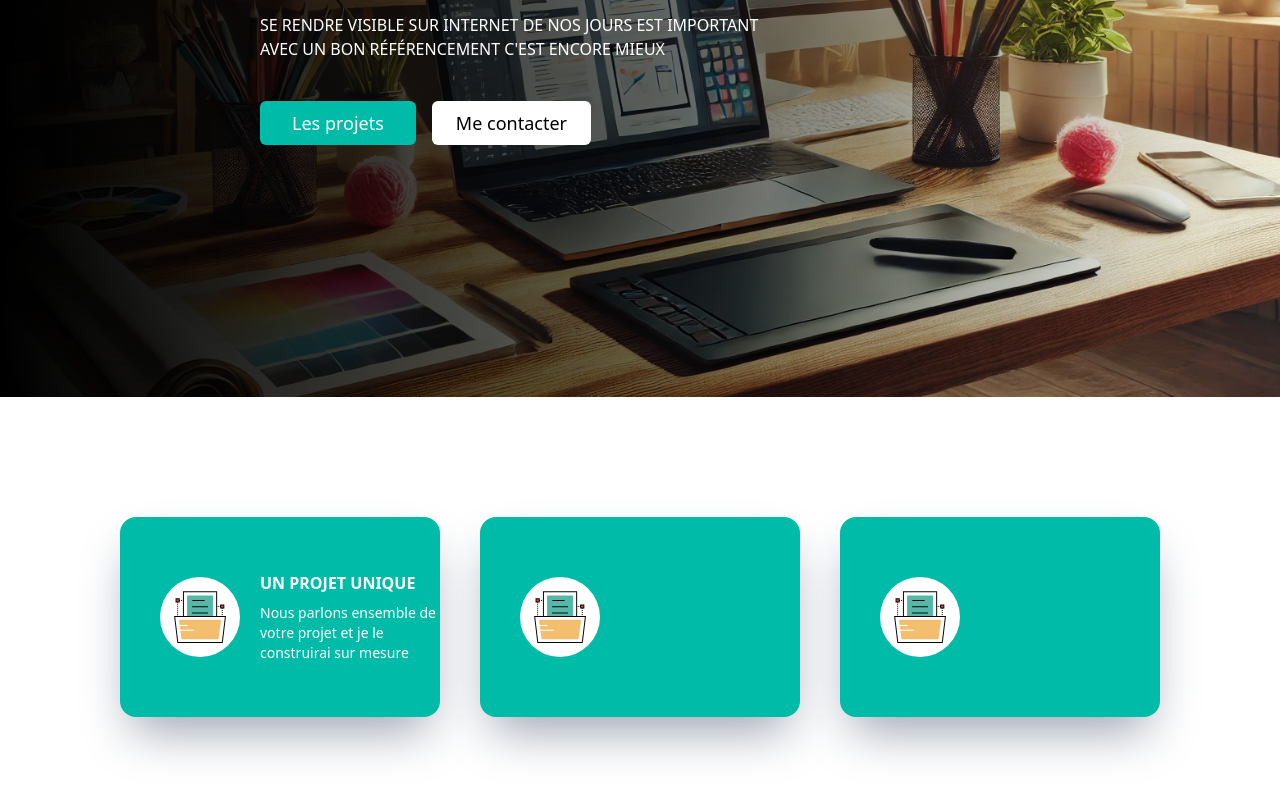
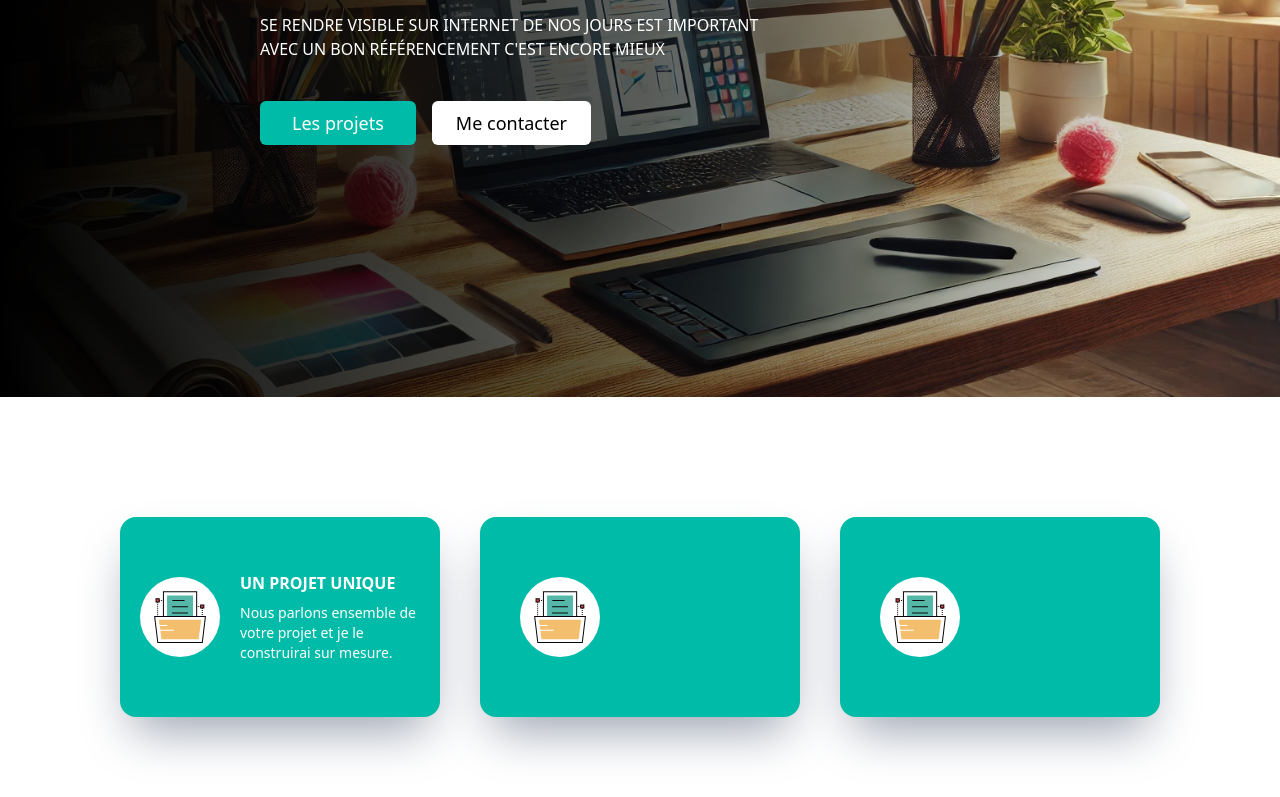
Before and after one commit to th3rival89/palweb, a website: page index.html in a window 1280 px wide. Shown: the part 543-1340 px from the top of the page. Drawn offline with Linux system fonts and the light colour scheme.

Commit message:
Edit card

```diff
--- a/index.html
+++ b/index.html
@@ -57,13 +57,13 @@
     </nav>
     <main>
         <section class="mt-30 mb-50 flex justify-center items-center gap-10">
-            <div class="flex items-center w-80 h-50 shadow-2xl shadow-gray-400 bg-teal-500 rounded-2xl">
+            <div class="flex items-center w-80 h-50 shadow-2xl shadow-gray-400 bg-teal-500 rounded-2xl hover:-translate-y-10 transition-transform duration-300">
                 <div>
-                    <img src="ressources/unique.svg" alt="" class="size-20 rounded-full ml-10 bg-white px-2">
+                    <img src="ressources/unique.svg" alt="" class="size-20 rounded-full ml-5 bg-white px-2">
                 </div>
-                <div class="w-50">
-                    <h3 class="pl-5 uppercase text-white font-semibold">Un projet unique</h3>
-                    <p class="pl-5 pt-2 text-white text-sm">Nous parlons ensemble de votre projet et je le construirai sur mesure</p>
+                <div class="pl-5 w-50">
+                    <h3 class="uppercase text-white font-semibold">Un projet unique</h3>
+                    <p class="pt-2 text-white text-sm">Nous parlons ensemble de votre projet et je le construirai sur mesure.</p>
                 </div>
             </div>
             <div class="flex items-center w-80 h-50 shadow-2xl shadow-gray-400 bg-teal-500 rounded-2xl">
```
